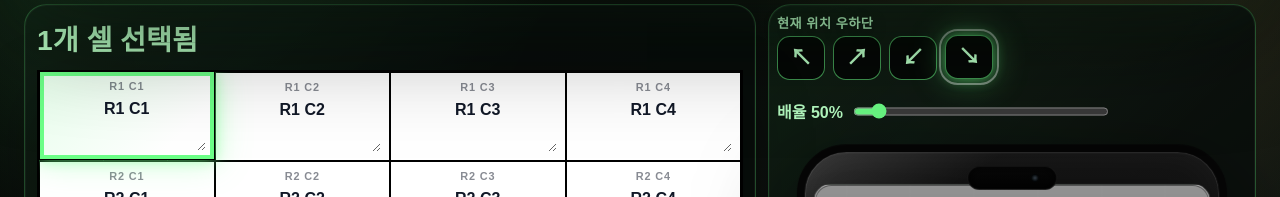
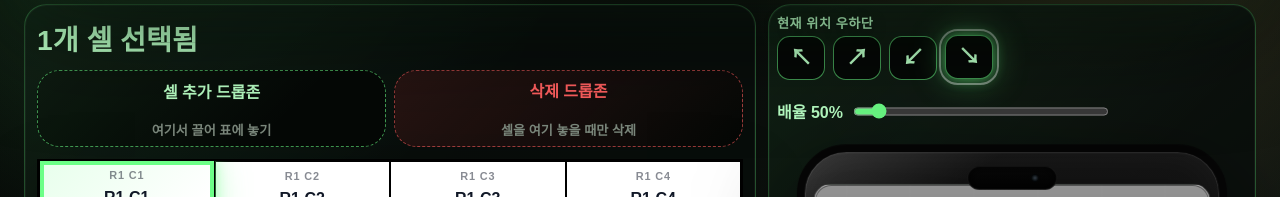
Before and after one commit to HYEOKJUNCHOI/FieldBoard, a React (Vite) app: page / in a window 1280 px wide. Shown: the part 180-377 px from the top of the page. Built offline with nearby package versions, Linux system fonts and the light colour scheme; grey boxes are pictures that could not be loaded.

Commit message:
Add large board dropzones
Ultraworked with [Sisyphus](https://github.com/code-yeongyu/oh-my-openagent)

Co-authored-by: Sisyphus <clio-agent@sisyphuslabs.ai>

```diff
--- a/src/features/board-editor/BoardEditor.tsx
+++ b/src/features/board-editor/BoardEditor.tsx
@@ -966,16 +966,19 @@ export function BoardEditor() {
   };
 
   const isPointerNearTrash = (x: number, y: number) => {
-    const trash = document.querySelector<HTMLElement>('[data-trash-zone="true"]');
+    const trashZones = Array.from(document.querySelectorAll<HTMLElement>('[data-trash-zone="true"]'));
 
-    if (!trash) {
+    if (trashZones.length === 0) {
       return false;
     }
 
-    const rect = trash.getBoundingClientRect();
     const hotPadding = 42;
 
-    return x >= rect.left - hotPadding && x <= rect.right + hotPadding && y >= rect.top - hotPadding && y <= rect.bottom + hotPadding;
+    return trashZones.some((trash) => {
+      const rect = trash.getBoundingClientRect();
+
+      return x >= rect.left - hotPadding && x <= rect.right + hotPadding && y >= rect.top - hotPadding && y <= rect.bottom + hotPadding;
+    });
   };
 
   const handleEqualizeSelection = () => {
@@ -1196,6 +1199,27 @@ export function BoardEditor() {
         <section className="block-board-editor" aria-label="표 편집 영역">
           <div className="block-board-editor__status">
             <strong>{selectedCount}개 셀 선택됨</strong>
+          </div>
+
+          <div className="block-board-dropzones" aria-label="셀 추가와 삭제 드롭존">
+            <button
+              type="button"
+              className={`block-board-dropzone block-board-dropzone--add${isCellSourceDragging ? ' block-board-dropzone--active' : ''}`}
+              onPointerDown={handleSourcePointerDown}
+              onPointerMove={handleSourcePointerMove}
+              onPointerUp={handleSourcePointerUp}
+              onPointerCancel={() => {
+                clearCellSourceDragState();
+              }}
+            >
+              <span>셀 추가 드롭존</span>
+              <small>여기서 끌어 표에 놓기</small>
+            </button>
+
+            <div className={`block-board-dropzone block-board-dropzone--trash${cellMoveDragDraft?.started || isCellSourceDragging ? ' block-board-dropzone--armed' : ''}${isTrashHot ? ' block-board-dropzone--hot' : ''}`} data-trash-zone="true" aria-label="큰 휴지통 드롭존">
+              <span>삭제 드롭존</span>
+              <small>셀을 여기 놓을 때만 삭제</small>
+            </div>
           </div>
 
           <div
--- a/src/styles.css
+++ b/src/styles.css
@@ -2127,7 +2127,7 @@ h3 {
 
 .block-board-editor {
   display: grid;
-  grid-template-rows: auto minmax(0, 1fr);
+  grid-template-rows: auto auto minmax(0, 1fr);
   gap: var(--space-3);
 }
 
@@ -2143,6 +2143,68 @@ h3 {
 .block-board-editor__status strong {
   color: var(--color-neon-strong);
   font-size: var(--text-lead);
+}
+
+.block-board-dropzones {
+  display: grid;
+  grid-template-columns: repeat(2, minmax(0, 1fr));
+  gap: var(--space-2);
+}
+
+.block-board-dropzone {
+  position: relative;
+  display: grid;
+  min-height: 4.8rem;
+  gap: var(--space-1);
+  place-items: center;
+  border: var(--board-border-width) dashed var(--color-line-strong);
+  border-radius: var(--radius-lg);
+  background:
+    linear-gradient(135deg, rgb(108 255 135 / 0.08), transparent 70%),
+    var(--color-graphite-980);
+  color: var(--color-neon-strong);
+  font-weight: 900;
+  text-align: center;
+  touch-action: none;
+  transition:
+    border-color 140ms ease,
+    box-shadow 140ms ease,
+    transform 140ms ease;
+}
+
+.block-board-dropzone small {
+  color: var(--color-graphite-500);
+  font-size: var(--text-caption);
+}
+
+.block-board-dropzone--add {
+  cursor: grab;
+}
+
+.block-board-dropzone--add:active,
+.block-board-dropzone--active {
+  cursor: grabbing;
+}
+
+.block-board-dropzone--trash {
+  border-color: rgb(255 95 95 / 0.58);
+  background:
+    linear-gradient(135deg, var(--color-danger-soft), transparent),
+    var(--color-graphite-980);
+  color: var(--color-danger);
+}
+
+.block-board-dropzone--active,
+.block-board-dropzone--armed {
+  border-style: solid;
+  border-color: var(--color-neon);
+  box-shadow: var(--shadow-neon);
+}
+
+.block-board-dropzone--hot {
+  border-color: var(--color-danger);
+  box-shadow: 0 0 2.2rem var(--color-danger-soft);
+  transform: scale(1.02);
 }
 
 .block-board-grid {
```
